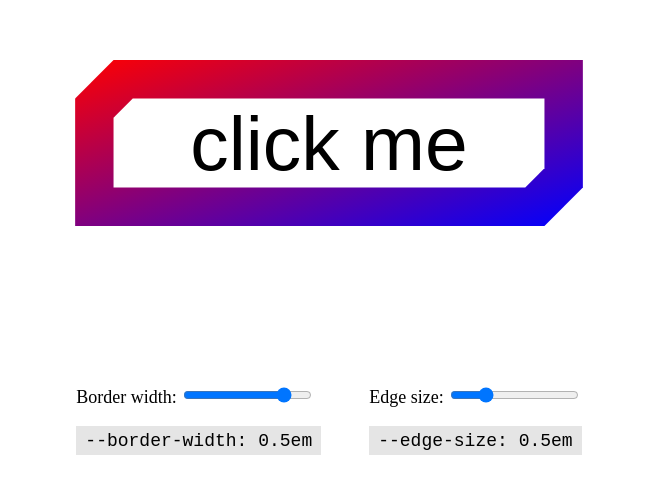
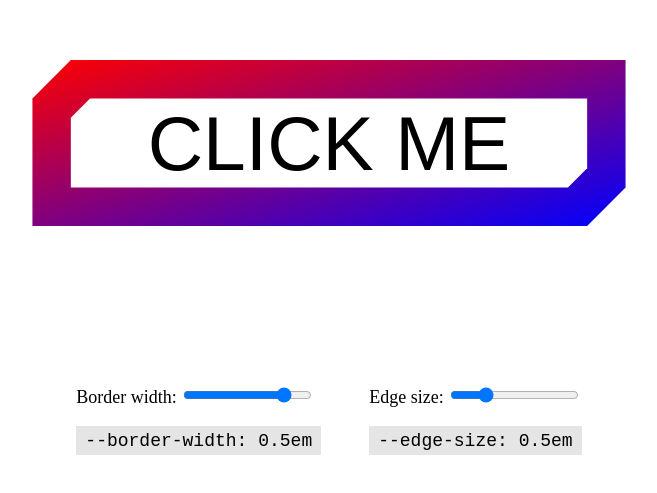
Before and after one commit to VIMO898/customizable-button, a plain HTML site: page index.html in a window 1280 px wide. Shown: the part 265-758 px from the top of the page, without its empty margins (311-968 px from the left). Drawn offline with Linux system fonts and the light colour scheme.

Commit message:
set button text to all caps

```diff
--- a/index.html
+++ b/index.html
@@ -8,7 +8,7 @@
     <title>Customizable Button</title>
   </head>
   <body>
-    <button class="button">click me</button>
+    <button class="button">CLICK ME</button>
 
     <div class="controls">
       <div>
```
